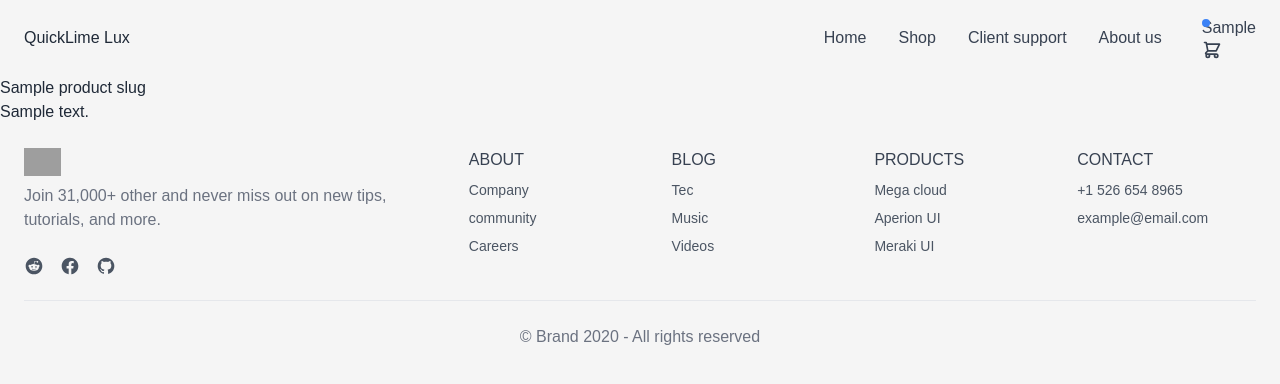
After one commit to Helien-Dev/Django-Ecommerce-CRUDv2, a Django app: template store/templates/store/product_detail.html in a window 1280 px wide. The commit adds this page. Shown: the top 384 px of the page. Run offline with Django 3.2, Linux system fonts and the light colour scheme; the template is opened without the code that fills it: most values are stand-ins (such as "Sample title", 1, 10 or a date in 2020); style sheets or scripts are compiled from the project's sources; some libraries are stand-ins or nearby versions; grey boxes are pictures that could not be loaded.

Commit message:
Product detail added, slug added for each product en DB

```diff
--- a/store/models.py
+++ b/store/models.py
@@ -23,7 +23,7 @@ class Product(models.Model):
     slug = models.SlugField(unique=True, null=True, blank=True)
 
     def save(self, *args, **kwargs):
-        self.slug = slugify(self.nombre)  # Genera el slug a partir del nombre
+        self.slug = slugify(self.name)
         super().save(*args, **kwargs)
 
     def __str__(self):
--- /dev/null
+++ b/store/templates/store/product_detail.html
@@ -0,0 +1,10 @@
+{% extends "store/main.html" %}
+{% load static %}
+{% load compress %}
+
+{% block content %}
+
+    <h1>{{ product_slug.name }}</h1>
+    <p>{{ product_slug.product_description }}</p>
+
+{% endblock content %}
--- a/store/templates/store/store.html
+++ b/store/templates/store/store.html
@@ -14,7 +14,7 @@
         <p>{{ product.product_description }}</p>
         <div class="card-actions justify-end">
           <button data-product="{{ product.id }}" data-action="add" class="btn btn-primary update-cart">Add to cart</button>
-          <button class="btn btn-primary">View</button>
+          <a href="{% url 'product_detail' slug=product.slug %}" class="btn btn-primary">View</a>
         </div>
       </div>
     </div>
--- a/store/urls.py
+++ b/store/urls.py
@@ -10,4 +10,5 @@ urlpatterns = [
     path("update_item/", views.updateItem, name="update_item"),
     path("about_us/", views.about_us, name="about_us"),
     path("client_support/", views.client_support, name="client_support"),
+    path("product/<slug:slug>/", views.product_detail, name="product_detail"),
 ]
```
Also changed, not shown: store/views.py (+6 -1 lines), db.sqlite3.
